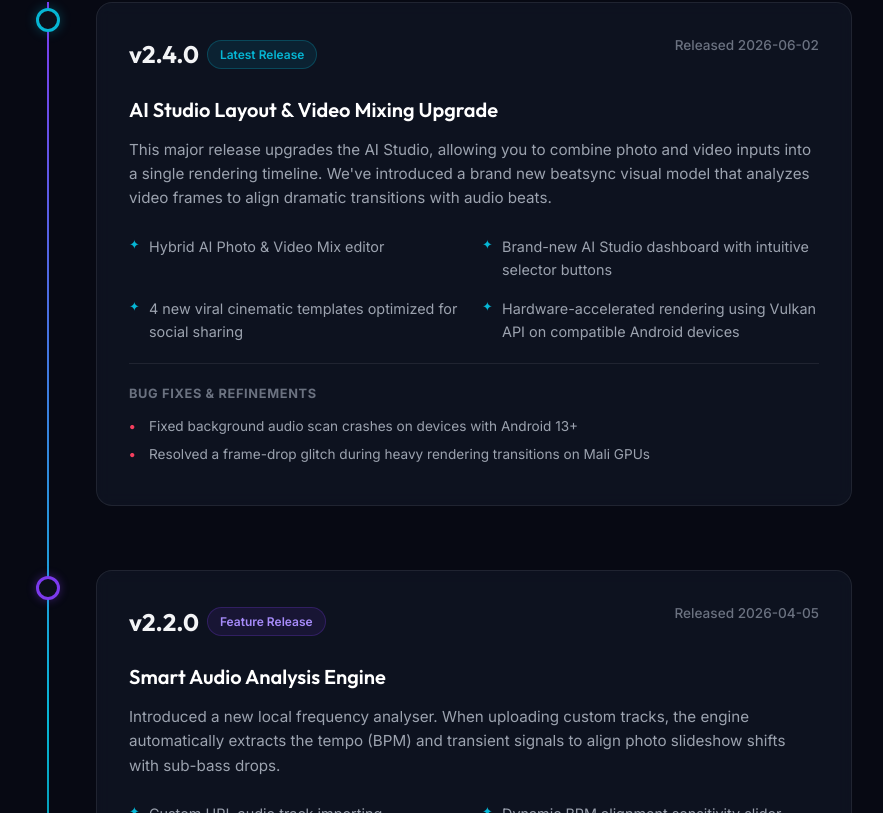
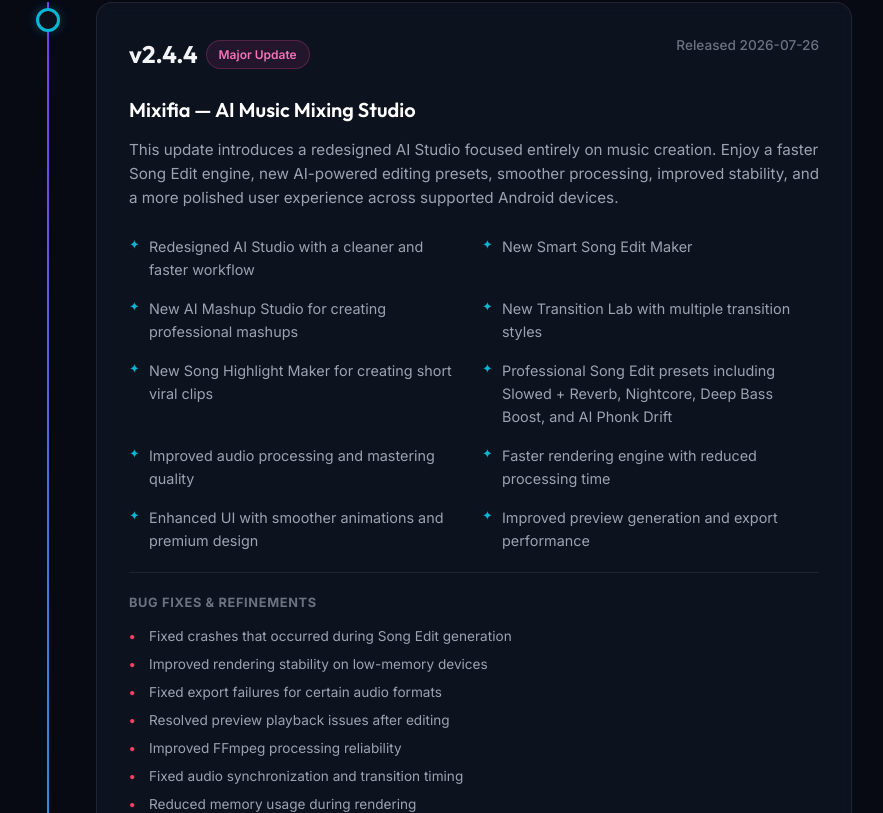
Before and after one commit to Js6hacker/Mixifia, a React (Vite) app: page / in a window 1280 px wide. Shown: the part 4427-5240 px from the top of the page, without its empty margins (206-1089 px from the left). Built offline with nearby package versions, Linux system fonts and the light colour scheme.

Commit message:
New version: v2.4.4

```diff
--- a/index.html
+++ b/index.html
@@ -41,7 +41,7 @@
     },
     "downloadUrl": "https://mixifia.aicentralstore.com/download/mixifia.apk",
     "description": "AI-powered creative studio designed to transform songs, videos, and photos into professional-quality cinematic music videos and beat-synchronized remixes automatically.",
-    "softwareVersion": "2.4.0"
+    "softwareVersion": "2.4.4"
   }
   </script>
 
--- a/src/components/Changelog.jsx
+++ b/src/components/Changelog.jsx
@@ -1,6 +1,35 @@
 import React from 'react';
 
 const CHANGELOG_DATA = [
+  {
+  version: "2.4.4",
+  date: "2026-07-26",
+  title: "Mixifia — AI Music Mixing Studio",
+  tag: "Major Update",
+  description: "This update introduces a redesigned AI Studio focused entirely on music creation. Enjoy a faster Song Edit engine, new AI-powered editing presets, smoother processing, improved stability, and a more polished user experience across supported Android devices.",
+  features: [
+    "Redesigned AI Studio with a cleaner and faster workflow",
+    "New Smart Song Edit Maker",
+    "New AI Mashup Studio for creating professional mashups",
+    "New Transition Lab with multiple transition styles",
+    "New Song Highlight Maker for creating short viral clips",
+    "Professional Song Edit presets including Slowed + Reverb, Nightcore, Deep Bass Boost, and AI Phonk Drift",
+    "Improved audio processing and mastering quality",
+    "Faster rendering engine with reduced processing time",
+    "Enhanced UI with smoother animations and premium design",
+    "Improved preview generation and export performance"
+  ],
+  fixes: [
+    "Fixed crashes that occurred during Song Edit generation",
+    "Improved rendering stability on low-memory devices",
+    "Fixed export failures for certain audio formats",
+    "Resolved preview playback issues after editing",
+    "Improved FFmpeg processing reliability",
+    "Fixed audio synchronization and transition timing",
+    "Reduced memory usage during rendering",
+    "General bug fixes and performance improvements"
+  ]
+  },
   {
     version: "2.4.0",
     date: "2026-06-02",
```
Also changed, not shown: vercel.json.
